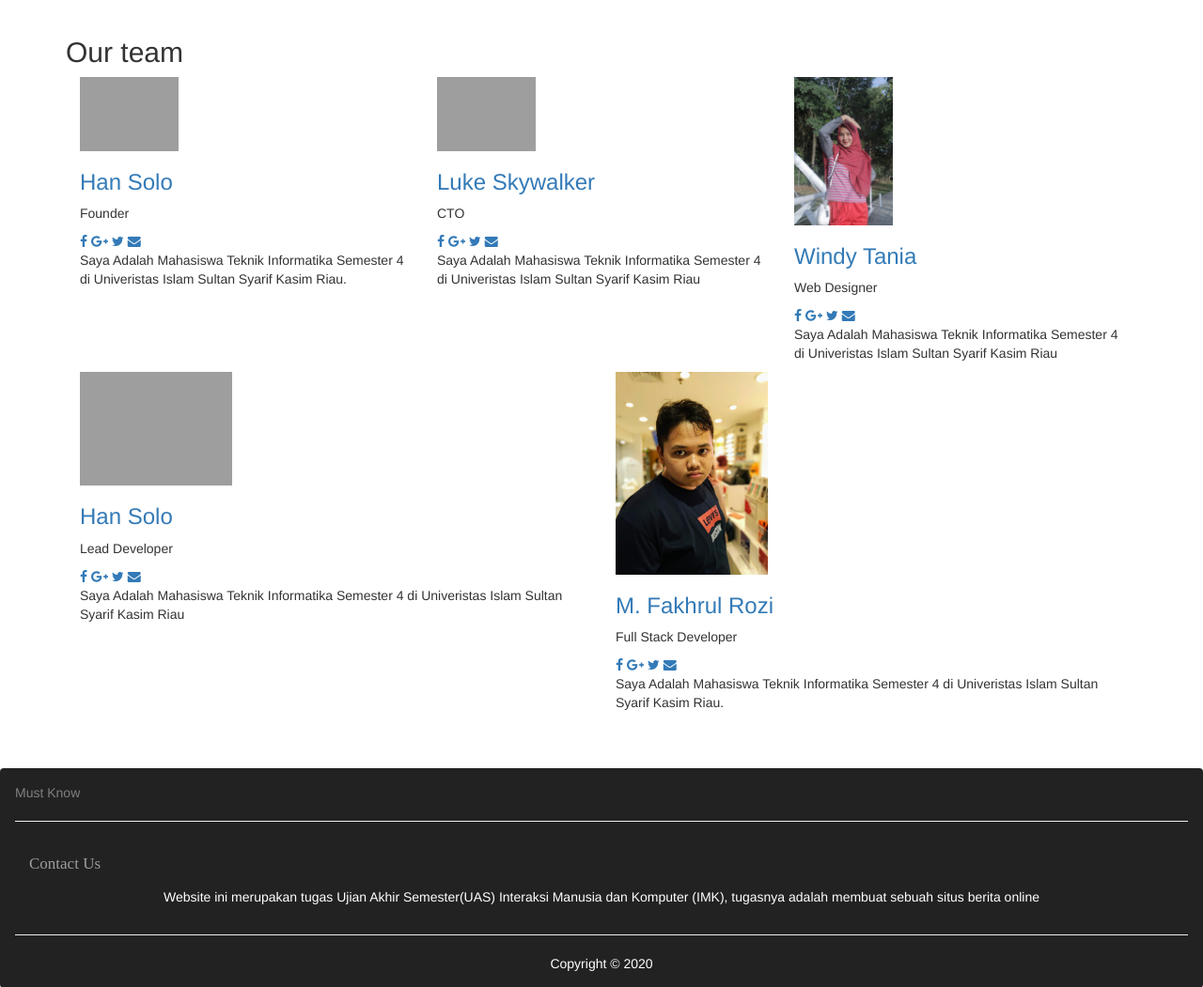
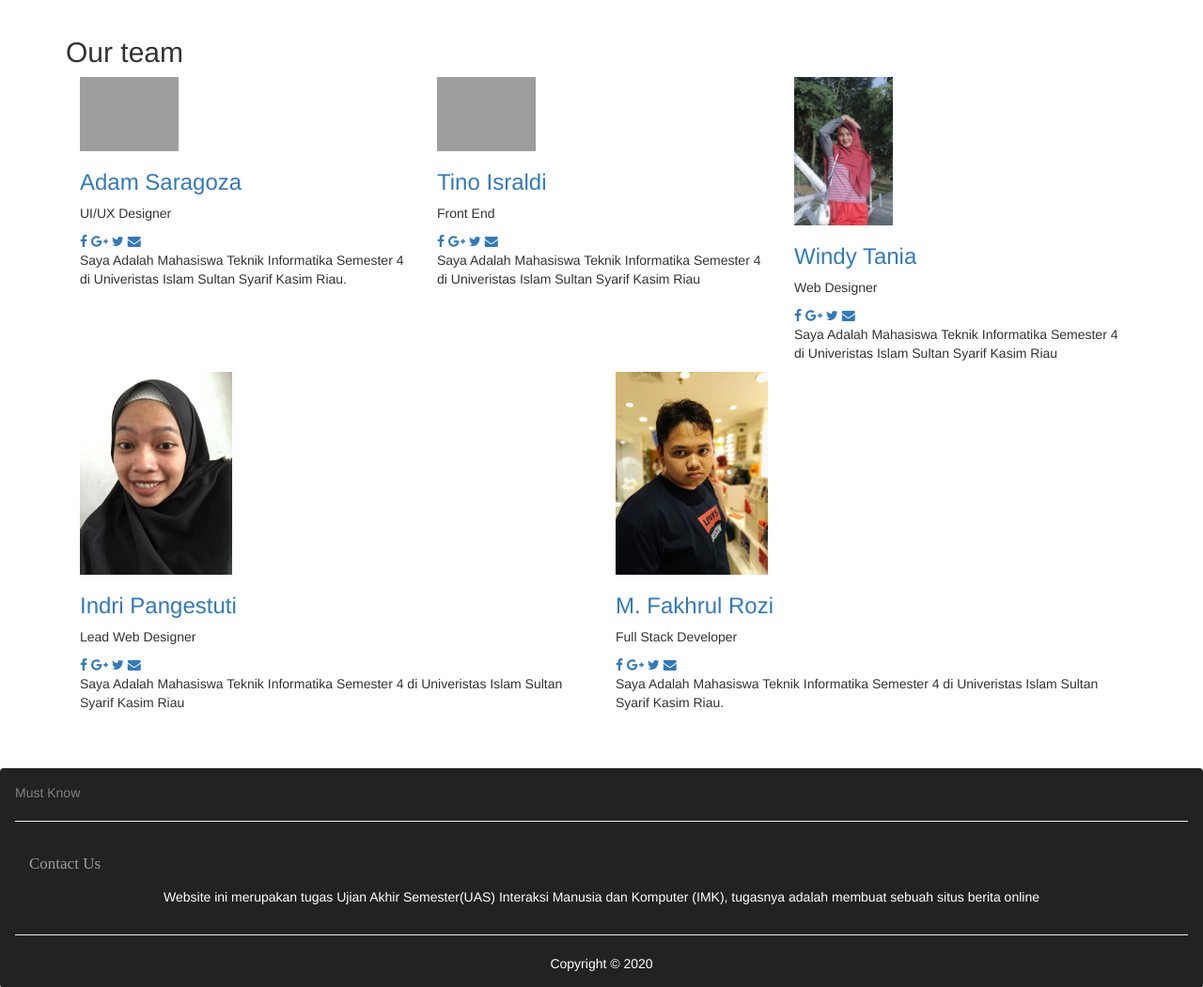
Before and after one commit to MF-Rozi/IMK_Uas, a PHP site: page /about.php in a window 1280 px wide. Shown: the part 51-1102 px from the top of the page at 94% size. Run offline with PHP 8.4, Linux system fonts and the light colour scheme; data that the repository does not hold is empty; some libraries are stand-ins or nearby versions; grey boxes are pictures that could not be loaded.

Commit message:
Add About Info

```diff
--- a/about.php
+++ b/about.php
@@ -14,9 +14,9 @@
             <!-- team-member-->
             <div class="col-md-4 col-sm-8">
               <div class="team-member">
-                <div class="image"><a href="#"><img src="img/person-1.jpg" alt="" class="img-responsive"></a></div>
-                <h3><a href="#">Han Solo</a></h3>
-                <p class="role">Founder</p>
+                <div class="image"><a href="#"><img src="img/adamsaragoza.jpg" alt="" class="img-responsive"></a></div>
+                <h3><a href="#">Adam Saragoza</a></h3>
+                <p class="role">UI/UX Designer</p>
                 <div class="social">
                   <a href="#" class="external facebook" data-animate-hover="pulse"><i class="fa fa-facebook"></i></a>
                   <a href="#" class="external gplus" data-animate-hover="pulse"><i class="fa fa-google-plus"></i></a>
@@ -32,9 +32,9 @@
             <!-- team-member-->
             <div class="col-md-4 col-sm-8">
               <div class="team-member">
-                <div class="image"><a href="#"><img src="img/person-2.jpg" alt="" class="img-responsive"></a></div>
-                <h3><a href="#">Luke Skywalker</a></h3>
-                <p class="role">CTO</p>
+                <div class="image"><a href="#"><img src="img/tinoisraldi.jpg" alt="" class="img-responsive"></a></div>
+                <h3><a href="#">Tino Israldi</a></h3>
+                <p class="role">Front End</p>
                 <div class="social">
                   <a href="#" class="external facebook" data-animate-hover="pulse"><i class="fa fa-facebook"></i></a>
                   <a href="#" class="external gplus" data-animate-hover="pulse"><i class="fa fa-google-plus"></i></a>
@@ -68,9 +68,9 @@
             <!-- team-member-->
             <div class="col-md-6 col-sm-12">
               <div class="team-member">
-                <div class="image"><a href="#"><img src="img/person-4.jpg" alt="" class="img-responsive"></a></div>
-                <h3><a href="#">Han Solo</a></h3>
-                <p class="role">Lead Developer</p>
+                <div class="image"><a href="#"><img src="img/indripangestuti.jpeg" alt="" class="img-responsive"></a></div>
+                <h3><a href="#">Indri Pangestuti</a></h3>
+                <p class="role">Lead Web Designer</p>
                 <div class="social">
                   <a href="#" class="external facebook" data-animate-hover="pulse"><i class="fa fa-facebook"></i></a>
                   <a href="#" class="external gplus" data-animate-hover="pulse"><i class="fa fa-google-plus"></i></a>
```
Also changed, not shown: img/indripangestuti.jpeg (added).
